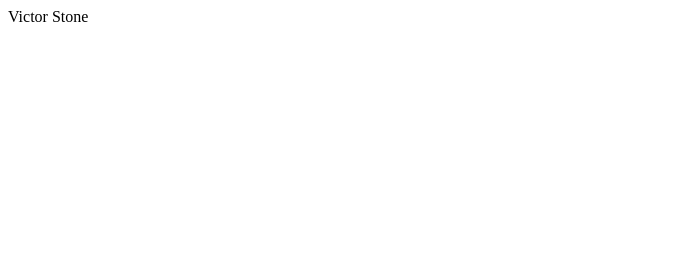
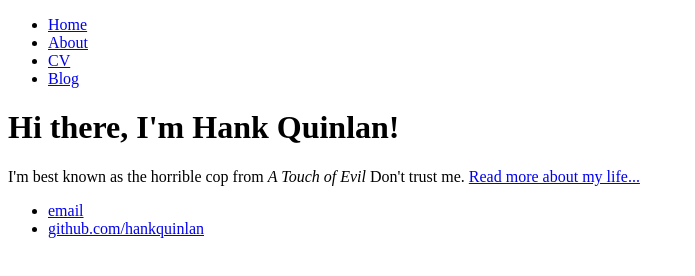
Before and after one commit to victorstone/victorstone.github.io, a plain HTML site: page index.html in a window 1280 px wide. Shown: the whole page, without its empty margins (0-695 px from the left). Drawn offline with Linux system fonts and the light colour scheme.

Commit message:
goddaamit

```diff
--- a/index.html
+++ b/index.html
@@ -1,4 +1,28 @@
 <!DOCTYPE html>
 <html>
-    <head>Victor Stone</head>
+<head>
+    <title>Hank Quinlan, Horrible Cop</title>
+</head>
+<body>
+<nav>
+    <ul>
+        <li><a href="/">Home</a></li>
+        <li><a href="/about">About</a></li>
+        <li><a href="/cv">CV</a></li>
+        <li><a href="/blog">Blog</a></li>
+    </ul>
+</nav>
+<div class="container">
+    <div class="blurb">
+        <h1>Hi there, I'm Hank Quinlan!</h1>
+        <p>I'm best known as the horrible cop from <em>A Touch of Evil</em> Don't trust me. <a href="/about">Read more about my life...</a></p>
+    </div><!-- /.blurb -->
+</div><!-- /.container -->
+<footer>
+    <ul>
+        <li><a href="mailto:hankquinlanhub@gmail.com">email</a></li>
+        <li><a href="https://github.com/hankquinlan">github.com/hankquinlan</a></li>
+    </ul>
+</footer>
+</body>
 </html>
```
